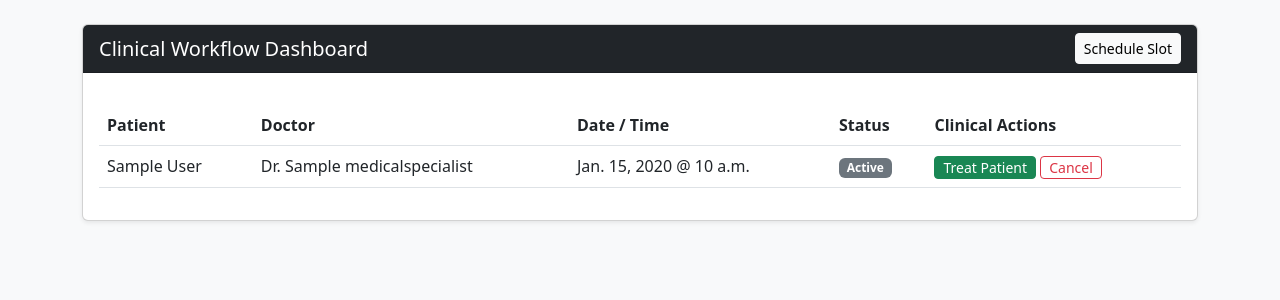
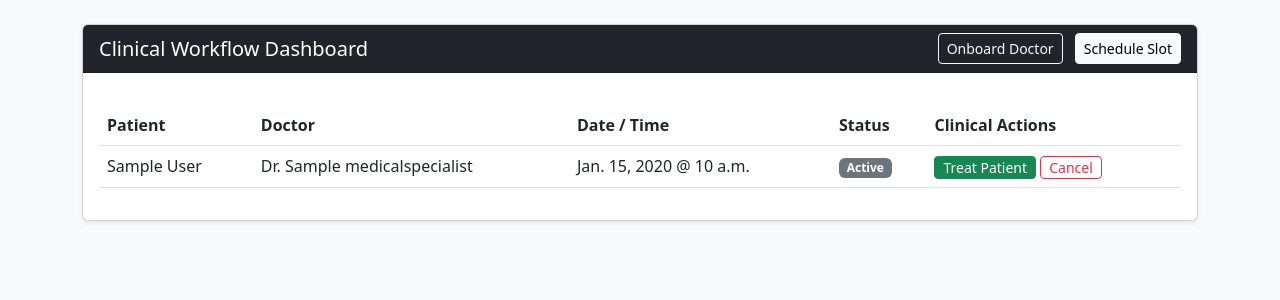
Before and after one commit to adeelraza113/Clinic-Appointment-Project, a Django app: page / in a window 1280 px wide. Shown: the part 56-356 px from the top of the page. Run offline with Django 5.2, Linux system fonts and the light colour scheme; a user stored in the database is signed in; tables that the repository leaves empty hold one stand-in row (values such as "Sample post").

Commit message:
View Changed

```diff
--- a/appointments/templates/dashboard.html
+++ b/appointments/templates/dashboard.html
@@ -3,7 +3,12 @@
 <div class="card shadow-sm">
     <div class="card-header bg-dark text-white d-flex justify-content-between align-items-center">
         <h5 class="mb-0">Clinical Workflow Dashboard</h5>
+        <div>
+            {% if is_staff %}
+            <a href="{% url 'onboard_doctor_url' %}" class="btn btn-sm btn-outline-light me-2">Onboard Doctor</a>
+            {% endif %}
             <a href="{% url 'book_slot_url' %} " class="btn btn-sm btn-light">Schedule Slot</a>
+        </div>
     </div>
     <div class="card-body">
         {% if messages %}{% for m in messages %}<div class="alert alert-info">{{ m }}</div>{% endfor %}{% endif %}
@@ -27,20 +32,25 @@
                     <td>
                         {% if b.current_status == 'Active' %}
                         {% if is_doctor %}
-                                <a href="{% url 'add_prescription_url' b.id %}" class="btn btn-sm btn-success py-0">Treat Patient</a>
+                        <a href="{% url 'add_prescription_url' b.id %}" class="btn btn-sm btn-success py-0">Treat
+                            Patient</a>
                         {% endif %}
                         {% if is_staff or is_patient %}
-                                <a href="{% url 'alter_status_url' b.id 'Cancelled' %}" class="btn btn-sm btn-outline-danger py-0">Cancel</a>
+                        <a href="{% url 'alter_status_url' b.id 'Cancelled' %}"
+                            class="btn btn-sm btn-outline-danger py-0">Cancel</a>
                         {% endif %}
                         {% elif b.current_status == 'Completed' %}
-                            <a href="{% url 'view_invoice_url' b.id %}" class="btn btn-sm btn-primary py-0">View Invoice / Receipt</a>
+                        <a href="{% url 'view_invoice_url' b.id %}" class="btn btn-sm btn-primary py-0">View Invoice /
+                            Receipt</a>
                         {% else %}
                         <span class="text-muted">No Actions Available</span>
                         {% endif %}
                     </td>
                 </tr>
                 {% empty %}
-                <tr><td colspan="5" class="text-center text-muted">No active records mapped in this queue.</td></tr>
+                <tr>
+                    <td colspan="5" class="text-center text-muted">No active records mapped in this queue.</td>
+                </tr>
                 {% endfor %}
             </tbody>
         </table>
--- a/appointments/urls.py
+++ b/appointments/urls.py
@@ -1,6 +1,6 @@
 from django.urls import path
 from .views import (
-    clinic_dashboard_view,create_appointment_slot, alter_booking_status,
+    clinic_dashboard_view,create_appointment_slot, alter_booking_status, doctor_onboarding_view,
     patient_signup_view, global_login_view, global_logout_view,
     add_clinical_summary_view, view_invoice_view
 )
@@ -14,4 +14,5 @@ urlpatterns = [
     path('booking/alter/<int:slot_id>/<str:target_action>/', alter_booking_status, name='alter_status_url'),
     path('booking/treat/<int:slot_id>/', add_clinical_summary_view, name='add_prescription_url'),
     path('booking/invoice/<int:slot_id>/', view_invoice_view, name='view_invoice_url'),
+    path('management/onboard-doctor/', doctor_onboarding_view, name='onboard_doctor_url'),
 ]
```
Lines whose indentation alone changed are shown as unchanged.
